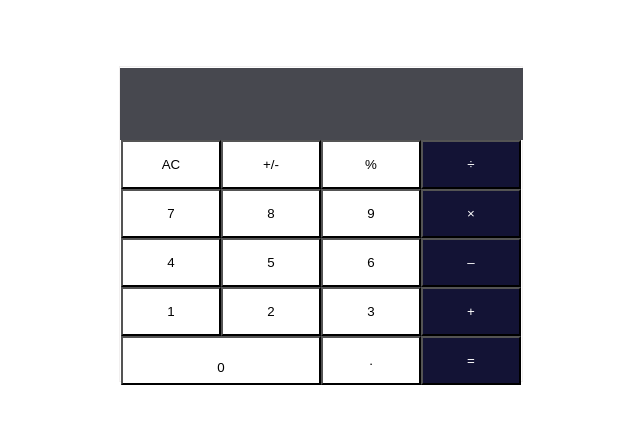
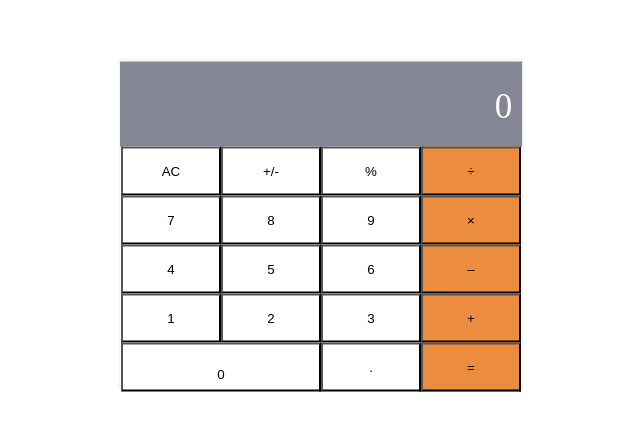
Before and after one commit to Christianib003/Math-Magician, a React (Create React App) app: page / in a window 1280 px wide. Shown: the part 176-606 px from the top of the page, without its empty margins (319-959 px from the left). Built offline with nearby package versions, Linux system fonts and the light colour scheme.

Commit message:
add revewer's suggestion

```diff
--- a/src/components/Calculator.js
+++ b/src/components/Calculator.js
@@ -7,9 +7,9 @@ class Calculator extends React.Component {
     return (
       <>
         <div className="container">
-          <form>
-            <input type="text" />
-          </form>
+          <div>
+            <div className="workArea">0</div>
+          </div>
           <div className="keypad">
             <button type="submit" className="clear num">AC</button>
             <button type="submit" className="ad num">+/-</button>
--- a/src/index.css
+++ b/src/index.css
@@ -2,11 +2,18 @@
   margin: 0;
 }
 
-input {
-  width: 399px;
-  height: 70px;
-  background-color: #47484f;
+.workArea {
+  max-width: 399px;
+  height: 60px;
+  background-color: #858694;
   border: none;
+  padding: 25px  10px 0 375px;
+  font-size: 35px;
+  color: white;
+}
+
+.contents {
+  background-color: red;
 }
 
 .container {
@@ -34,8 +41,7 @@ input {
 }
 
 .operator {
-  background-color: rgb(19, 19, 53);
-  color: white;
+  background-color: rgb(236, 140, 62);
   padding: 15px;
 }
 
```
Also changed, not shown: 1 other file (tests, documents, lock files or other folders).
